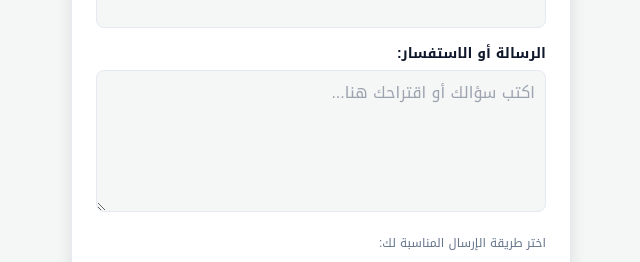
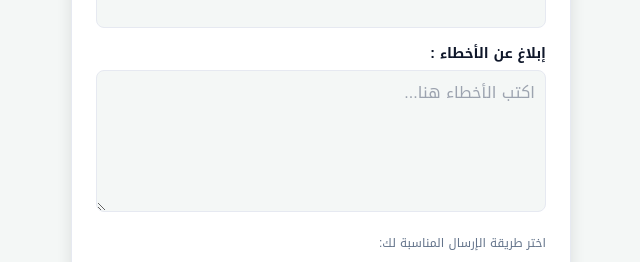
Before and after one commit to ibnhalal/sheikh-site, a Next.js app: page /help in a window 1280 px wide. Shown: the part 323-585 px from the top of the page, without its empty margins (499-1139 px from the left). Built offline with nearby package versions, Linux system fonts and the light colour scheme.

Commit message:
Update page.js

```diff
--- a/app/help/page.js
+++ b/app/help/page.js
@@ -9,8 +9,8 @@ const text = {
   ar: {
   mainTitle: "الإبلاغ عن الأخطاء ",
   subTitle: "نرحب بجميع استفساراتك",
-  labelMsg: "الرسالة أو الاستفسار:",
-  phMsg: "اكتب سؤالك أو اقتراحك هنا...",
+  labelMsg: " إبلاغ عن الأخطاء  :",
+  phMsg: "اكتب الأخطاء هنا...",
   chooseMethod: "اختر طريقة الإرسال المناسبة لك:",
   btnTg: "تيليجرام",
   btnMail: "إيميل",
```
